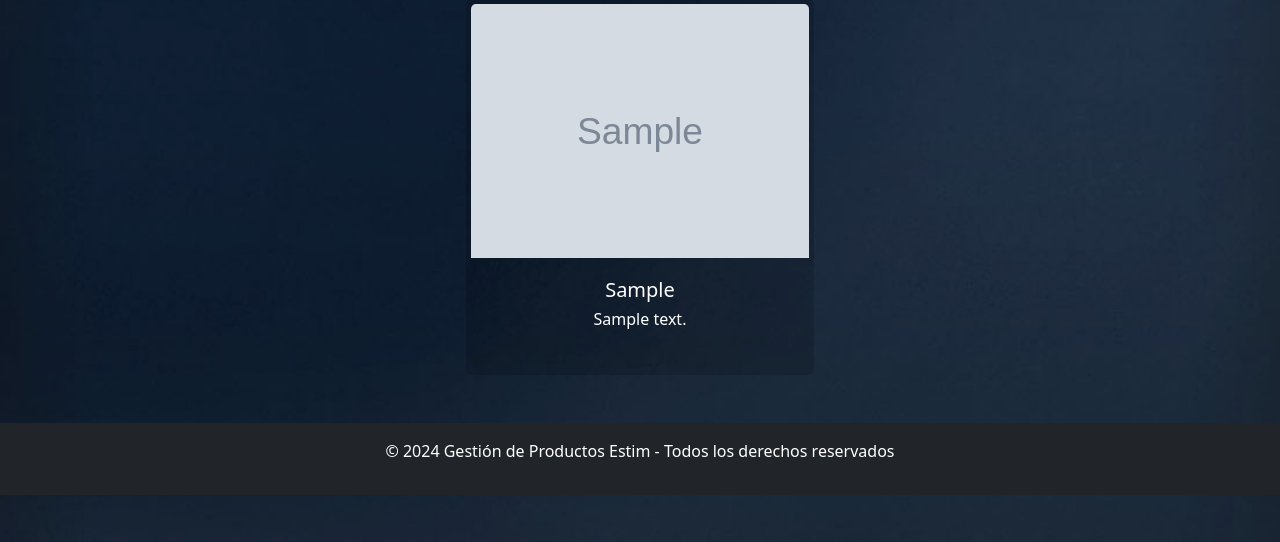
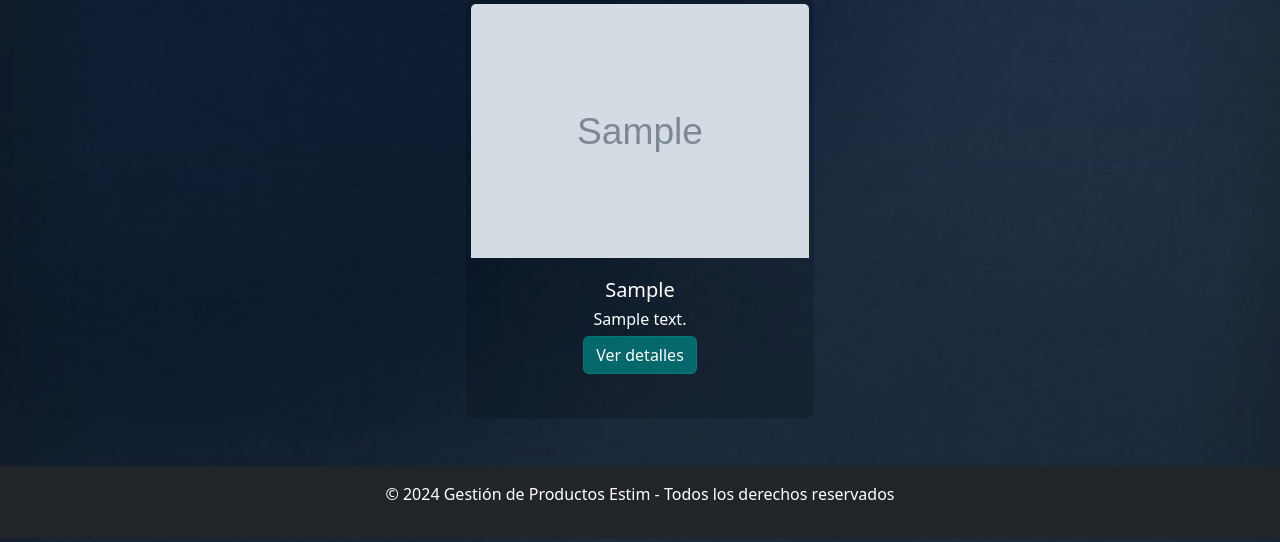
Before and after one commit to Blowser/biblioteca, a Django app: page /categorias-comida/ in a window 1280 px wide. Shown: the part 137-679 px from the top of the page. Run offline with Django 5.2, Linux system fonts and the light colour scheme; tables that the repository leaves empty hold one stand-in row (values such as "Sample post"); grey boxes marked "Sample" are stand-in pictures; a database or web service that is not in the repository returns one stand-in record (values such as "Sample title"); data that the repository does not hold is empty.

Commit message:
Update listar_categorias_comida.html
si a todo

```diff
--- a/tienda_juegos/juegos/templates/juegos/listar_categorias_comida.html
+++ b/tienda_juegos/juegos/templates/juegos/listar_categorias_comida.html
@@ -14,6 +14,8 @@
                 <div class="card-body">
                     <h5 class="card-title">{{ categoria.strCategory }}</h5>
                     <p class="card-text">{{ categoria.strCategoryDescription }}</p>
+                    <!-- Añadir botón de Ver detalles -->
+                    <a href="{% url 'detalle_categoria' categoria.strCategory %}" class="btn btn-primary">Ver detalles</a>
                 </div>
             </div>
         </div>
```
